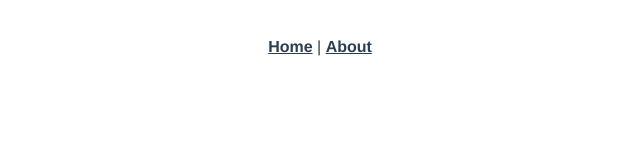
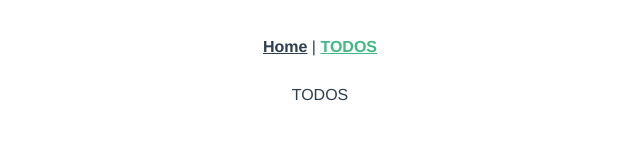
Before and after one commit to dzmitry-viartseika/vue-3-typescript, a Vue app: page /todos in a window 1280 px wide. Before the commit this address had no page. Shown: the top 160 px of the page, without its empty margins (320-960 px from the left). Built offline with nearby package versions, Linux system fonts and the light colour scheme.

Commit message:
removed default components and files

```diff
--- a/src/App.vue
+++ b/src/App.vue
@@ -1,7 +1,7 @@
 <template>
   <nav>
     <router-link to="/">Home</router-link> |
-    <router-link to="/about">About</router-link>
+    <router-link to="/todos">TODOS</router-link>
   </nav>
   <router-view/>
 </template>
--- a/src/router/index.ts
+++ b/src/router/index.ts
@@ -8,12 +8,9 @@ const routes: Array<RouteRecordRaw> = [
     component: HomeView
   },
   {
-    path: '/about',
-    name: 'about',
-    // route level code-splitting
-    // this generates a separate chunk (about.[hash].js) for this route
-    // which is lazy-loaded when the route is visited.
-    component: () => import(/* webpackChunkName: "about" */ '../views/AboutView.vue')
+    path: '/todos',
+    name: 'todos',
+    component: () => import(/* webpackChunkName: "todos" */ '../views/TodosView.vue')
   }
 ]
 
@@ -22,4 +19,4 @@ const router = createRouter({
   routes
 })
 
-export default router
+export default router;
--- a/src/views/AboutView.vue
+++ /dev/null
@@ -1,5 +0,0 @@
-<template>
-  <div class="about">
-    <h1>This is an about page</h1>
-  </div>
-</template>
--- /dev/null
+++ b/src/views/TodosView.vue
@@ -0,0 +1,5 @@
+<template>
+  <div class="todos">
+    TODOS
+  </div>
+</template>
```
